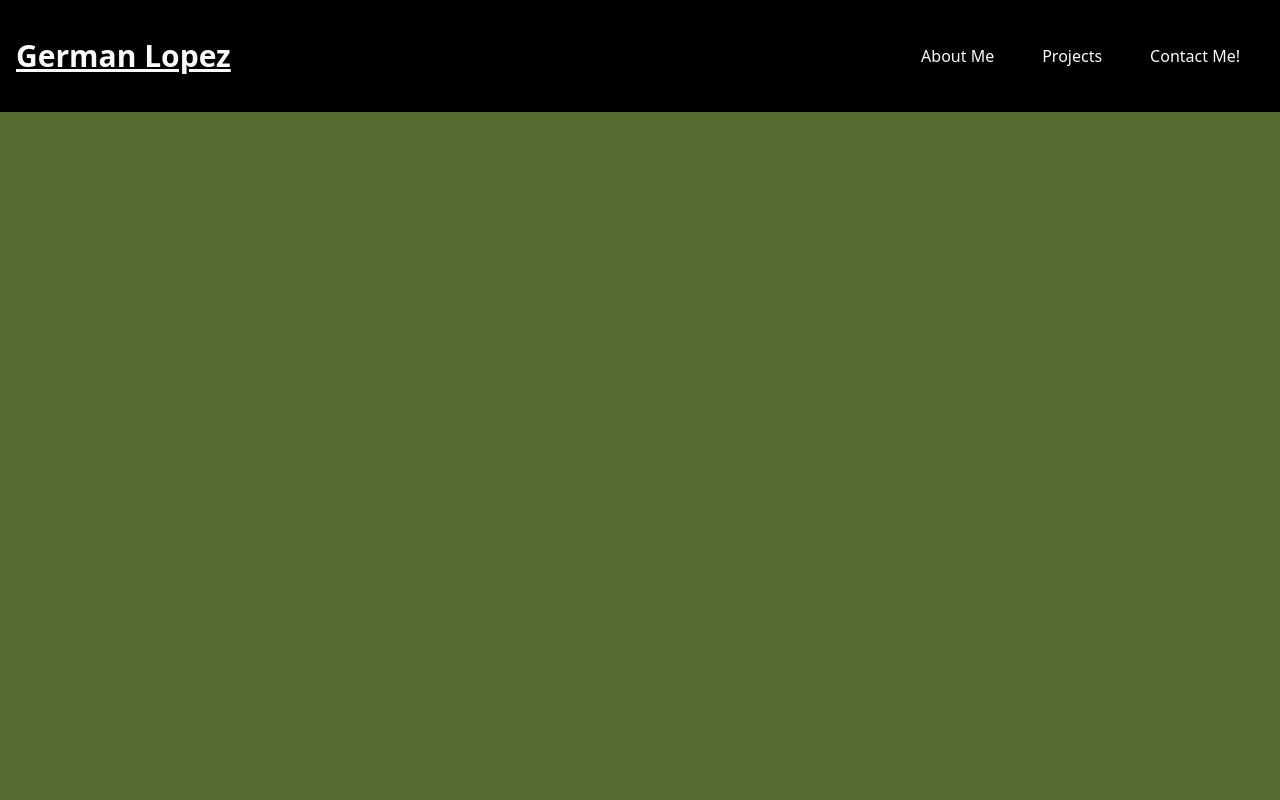
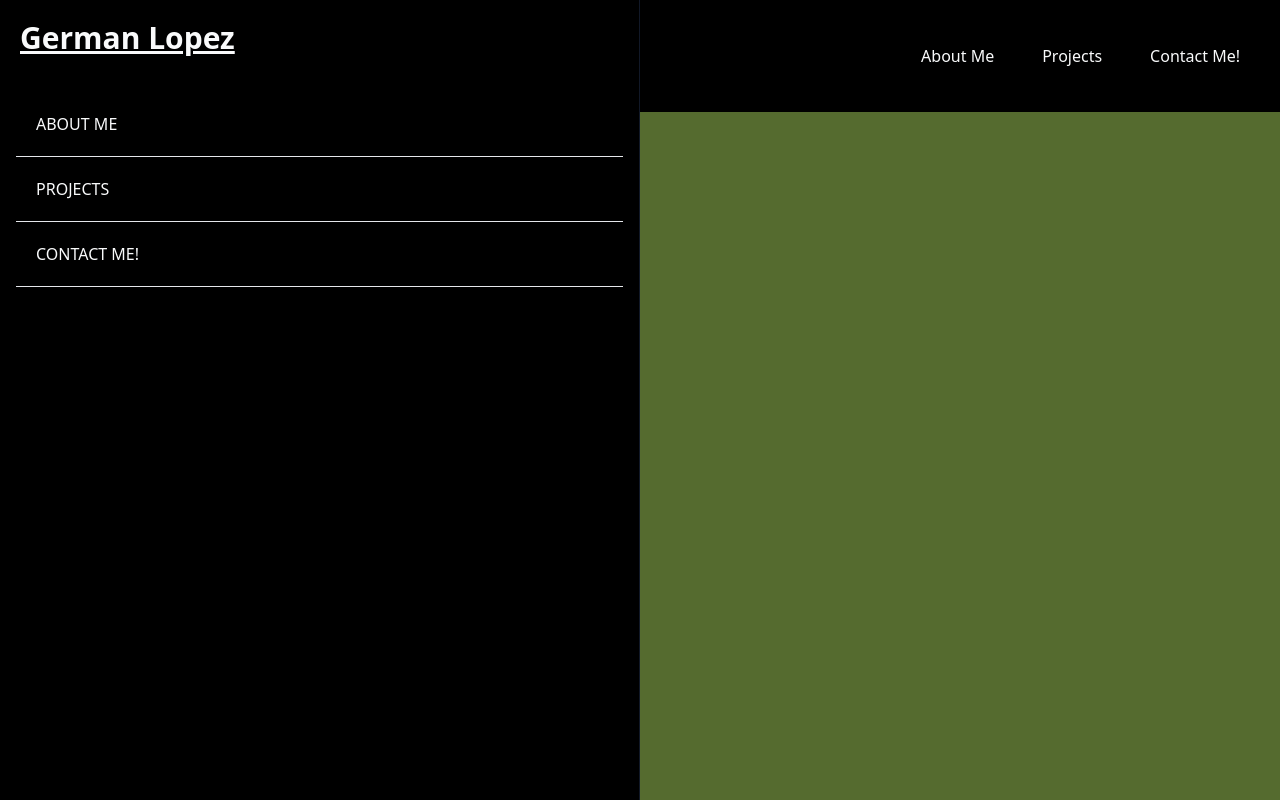
Before and after one commit to CougarChan/Web-PortFolio, a React (Create React App) app in the folder web-port/: page / in a window 1280 px wide. Built offline with nearby package versions, Linux system fonts and the light colour scheme.

Commit message:
fixed up one bug with the nav bar

```diff
--- a/web-port/src/App.js
+++ b/web-port/src/App.js
@@ -4,11 +4,11 @@ import Nav from "./Components/Navbar";
 
 function App() {
    return (
-      <div>
+
         <Nav></Nav>
 
 
-      </div>
+
 
 
   )
--- a/web-port/src/Components/Navbar.jsx
+++ b/web-port/src/Components/Navbar.jsx
@@ -21,7 +21,7 @@ const Nav = () => {
            {!set ? <GoGrabber size={30}/> : <GoX size={30}/>}
           </div>
 
-            <div className={ !set ? "hidden": "fixed left-0 top-0 w-[40%] border-r border-r-gray-400  h-screen bg-black ease-in-out " }>
+            <div className={ !set ?  "fixed left-0 top-0 w-[50%]  h-full border-r border-r-gray-900  bg-black ease-in-out  duration-300" :"fixed left-[-100%]"}>
             <h2 className="  text-3xl font-bold underline m-5"> German Lopez </h2>
             <ul className=" uppercase p-4 ">
               <li className="p-5 border-b ">About Me</li>
```
